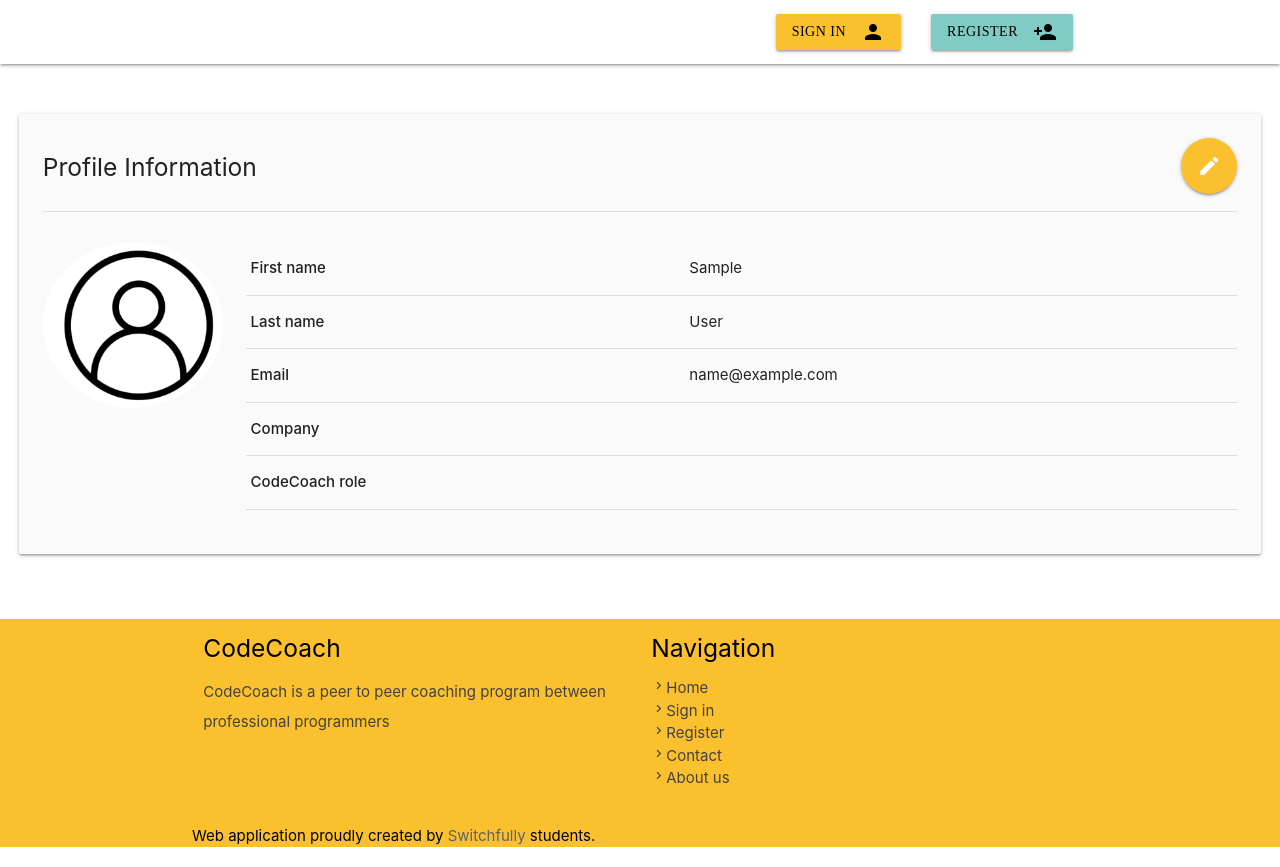
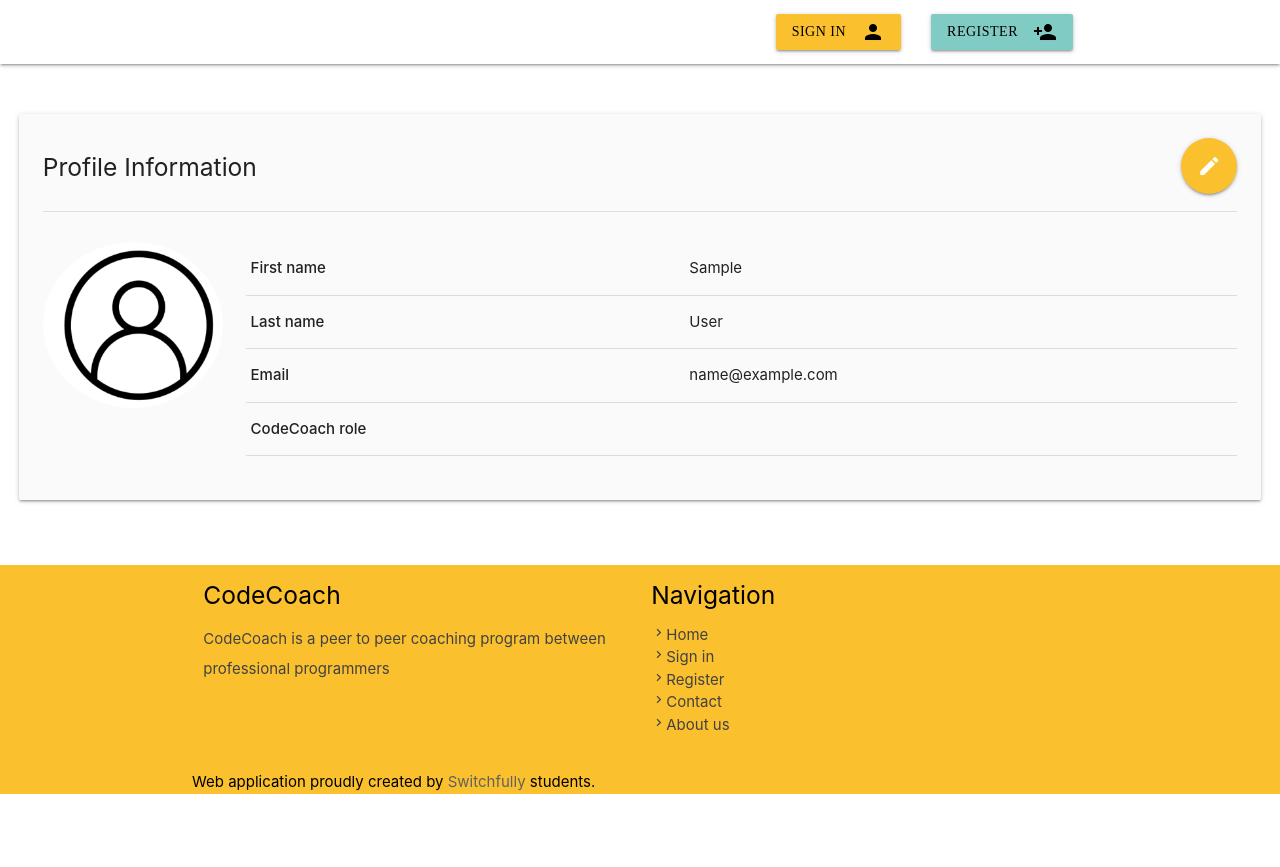
Before and after one commit to tmassart873/codeCoach-VicTims-frontend, an Angular app: page /profile in a window 1280 px wide. After the commit the page ends 814 px from the top, so only its background shows below. Built offline with nearby package versions, Linux system fonts and the light colour scheme; sample sign-in values are in the browser's storage.

Commit message:
build(refactor component) : refactor component + checking if front-end still the same + changed selector

```diff
--- a/src/app-routing/app-routing.module.ts
+++ b/src/app-routing/app-routing.module.ts
@@ -4,7 +4,7 @@ import {CreateUserComponent} from "../app/user/create-user/create-user.component
 import {HomepageComponent} from "../app/homepage/homepage.component";
 import {UserLoginComponent} from "../app/user/user-login/user-login.component";
 import {UserRoutingModule} from "../app/user/user-routing/user-routing.module";
-import {CoacheeDetailComponent} from "../app/user/user-coachee-detail/coachee-detail.component";
+import {UserDetailComponent} from "../app/user/user-detail/user-detail.component";
 import {UserPanelComponent} from "../app/user/user-panel/user-panel.component";
 import {ApplyForCoachComponent} from "../app/user/apply-for-coach/apply-for-coach.component";
 import {CoachDetailComponent} from "../app/user/user-coach-detail/coach-detail.component";
@@ -17,7 +17,7 @@ const routes: Routes = [
   {path: 'users/coaches-overview', component: CoachOverviewComponent},
   {path: 'users/:id/coach-profile', component: CoachDetailComponent},
   {path: 'users/:id', component: UserPanelComponent, children: [
-      {path: 'profile', component: CoacheeDetailComponent},
+      {path: 'profile', component: UserDetailComponent},
       {path: 'become-coach', component: ApplyForCoachComponent}
     ]},
   {path: '**', redirectTo: ''}
--- a/src/app/user/user-coach-detail/coach-detail.component.html
+++ b/src/app/user/user-coach-detail/coach-detail.component.html
@@ -10,7 +10,7 @@
 <body>
 <main *ngIf="user">
 
-  <div class="row" >
+  <div class="row">
 
     <div class="col s12 m2">
       <div class="content-container">
@@ -27,42 +27,9 @@
     <div class="col s12 m12">
       <div class="content-container">
 
-        <section class="card-panel grey lighten-5">
-          <h5>Profile Information</h5>
-          <div class="divider"></div>
-          <div class="row">
-            <div class="col l2 m2 s12">
-              <img src="assets/img/dummy/profile-picture-coach.jpg" class="responsive-img circle"
-                   alt="Profile Picture">
-            </div>
-            <div class="col l10 m12 s12">
-              <table class="highlight">
-                <tbody>
-                <tr>
-                  <td><strong>First name</strong></td>
-                  <td>{{user.firstName}}</td>
-                </tr>
-                <tr>
-                  <td><strong>Last name</strong></td>
-                  <td>{{user.lastName}}</td>
-                </tr>
-                <tr>
-                  <td><strong>Email</strong></td>
-                  <td>{{user.email}}</td>
-                </tr>
-                <tr>
-                  <td><strong>Class</strong></td>
-                  <td>ADD IT TO THE USER MODEL</td>
-                </tr>
-                <tr *ngIf="user.company">
-                  <td><strong>Company</strong></td>
-                  <td>{{user.company}}</td>
-                </tr>
-                </tbody>
-              </table>
-            </div>
-          </div>
-        </section>
+        <div class="row">
+          <app-user-detail></app-user-detail>
+        </div>
 
         <div class="divider"></div>
 
--- a/src/app/user/user-coachee-detail/coachee-detail.component.html
+++ /dev/null
@@ -1,49 +0,0 @@
-<main *ngIf="user">
-
-    <div class="col s12 m12">
-      <div class="content-container">
-
-        <section class="card-panel grey lighten-5">
-          <div class="right">
-            <a class="waves-effect waves-light btn-large btn-floating yellow darken-2"><i
-              class="material-icons left">edit</i>Edit</a>
-          </div>
-          <h5>Profile Information</h5>
-          <div class="divider"></div>
-          <div class="row">
-            <div class="col l2 m2 s12">
-              <img src="../../../assets/img/dummy/profile-picture.png" class="responsive-img circle"
-                   alt="Profile Picture">
-            </div>
-            <div class="col l10 m12 s12">
-              <table class="highlight">
-                <tbody>
-                <tr>
-                  <td><strong>First name</strong></td>
-                  <td>{{user.firstName}}</td>
-                </tr>
-                <tr>
-                  <td><strong>Last name</strong></td>
-                  <td>{{user.lastName}}</td>
-                </tr>
-                <tr>
-                  <td><strong>Email</strong></td>
-                  <td>{{user.email}}</td>
-                </tr>
-                <tr>
-                  <td><strong>Company</strong></td>
-                  <td>{{user.company}}</td>
-                </tr>
-                <tr>
-                  <td><strong>CodeCoach role</strong></td>
-                  <td>{{user.userRole | lowercase}}</td>
-                </tr>
-                </tbody>
-              </table>
-            </div>
-          </div>
-        </section>
-
-      </div>
-    </div>
-</main>
--- /dev/null
+++ b/src/app/user/user-detail/user-detail.component.html
@@ -0,0 +1,42 @@
+<div class="col s12 m12" *ngIf="user">
+  <div class="content-container">
+
+    <section class="card-panel grey lighten-5">
+      <div class="right">
+        <a class="waves-effect waves-light btn-large btn-floating yellow darken-2"><i
+          class="material-icons left">edit</i>Edit</a>
+      </div>
+      <h5>Profile Information</h5>
+      <div class="divider"></div>
+      <div class="row">
+        <div class="col l2 m2 s12">
+          <img src="../../../assets/img/dummy/profile-picture.png" class="responsive-img circle"
+               alt="Profile Picture">
+        </div>
+        <div class="col l10 m12 s12">
+          <table class="highlight">
+            <tbody>
+            <tr>
+              <td><strong>First name</strong></td>
+              <td>{{user.firstName}}</td>
+            </tr>
+            <tr>
+              <td><strong>Last name</strong></td>
+              <td>{{user.lastName}}</td>
+            </tr>
+            <tr>
+              <td><strong>Email</strong></td>
+              <td>{{user.email}}</td>
+            </tr>
+            <tr>
+              <td><strong>CodeCoach role</strong></td>
+              <td>{{user.userRole | lowercase}}</td>
+            </tr>
+            </tbody>
+          </table>
+        </div>
+      </div>
+    </section>
+
+  </div>
+</div>
--- a/src/app/user/user-routing/user-routing.module.ts
+++ b/src/app/user/user-routing/user-routing.module.ts
@@ -1,10 +1,10 @@
 import {NgModule} from '@angular/core';
 import {RouterModule, Routes} from '@angular/router';
-import {CoacheeDetailComponent} from "../user-coachee-detail/coachee-detail.component";
+import {UserDetailComponent} from "../user-detail/user-detail.component";
 import {ApplyForCoachComponent} from "../apply-for-coach/apply-for-coach.component";
 
 const userRoutes: Routes = [
-  {path: 'profile', component: CoacheeDetailComponent},
+  {path: 'profile', component: UserDetailComponent},
   {path: 'become-coach', component: ApplyForCoachComponent}
 ];
 
--- a/src/app/user/user.module.ts
+++ b/src/app/user/user.module.ts
@@ -2,7 +2,7 @@ import { NgModule } from '@angular/core';
 import { CommonModule } from '@angular/common';
 import { CreateUserComponent } from './create-user/create-user.component';
 import { CoachOverviewComponent } from './user-coach-overview/coach-overview.component';
-import { CoacheeDetailComponent } from './user-coachee-detail/coachee-detail.component';
+import { UserDetailComponent } from './user-detail/user-detail.component';
 import { ApplyForCoachComponent } from './apply-for-coach/apply-for-coach.component';
 import { CoachDetailComponent } from './user-coach-detail/coach-detail.component';
 import { UserLoginComponent } from './user-login/user-login.component';
@@ -16,7 +16,7 @@ import { UserSidebarComponent } from './user-sidebar/user-sidebar.component';
   declarations: [
     CreateUserComponent,
     CoachOverviewComponent,
-    CoacheeDetailComponent,
+    UserDetailComponent,
     ApplyForCoachComponent,
     CoachDetailComponent,
     UserLoginComponent,
```
Also changed, not shown: src/app/service/user.service.ts (+1 -7 lines), src/app/user/user-detail/user-detail.component.ts (renamed from src/app/user/user-coachee-detail/coachee-detail.component.ts, +4 -5 lines), src/app/user/user-detail/user-detail.component.css (added), 1 other file (tests, documents, lock files or other folders).
